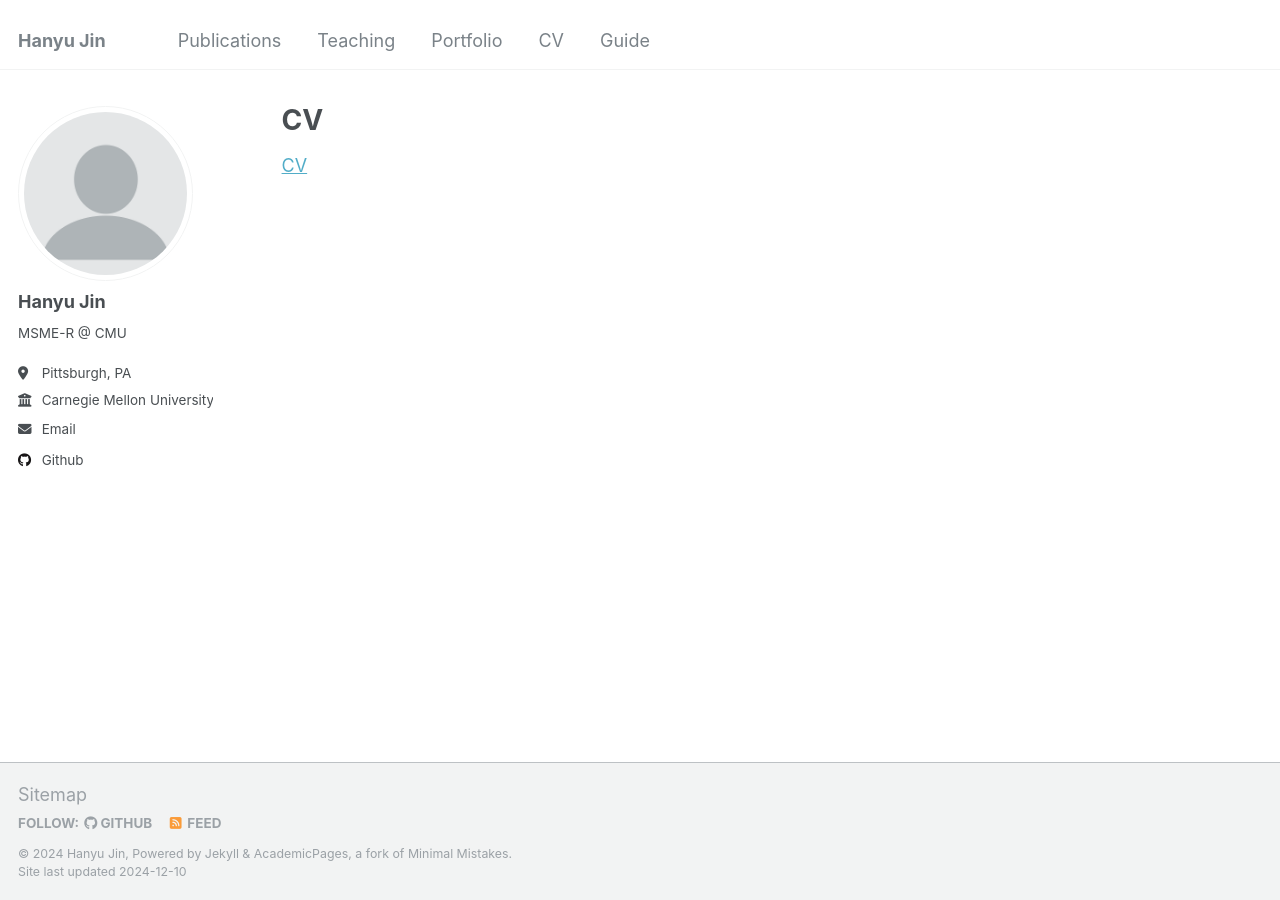
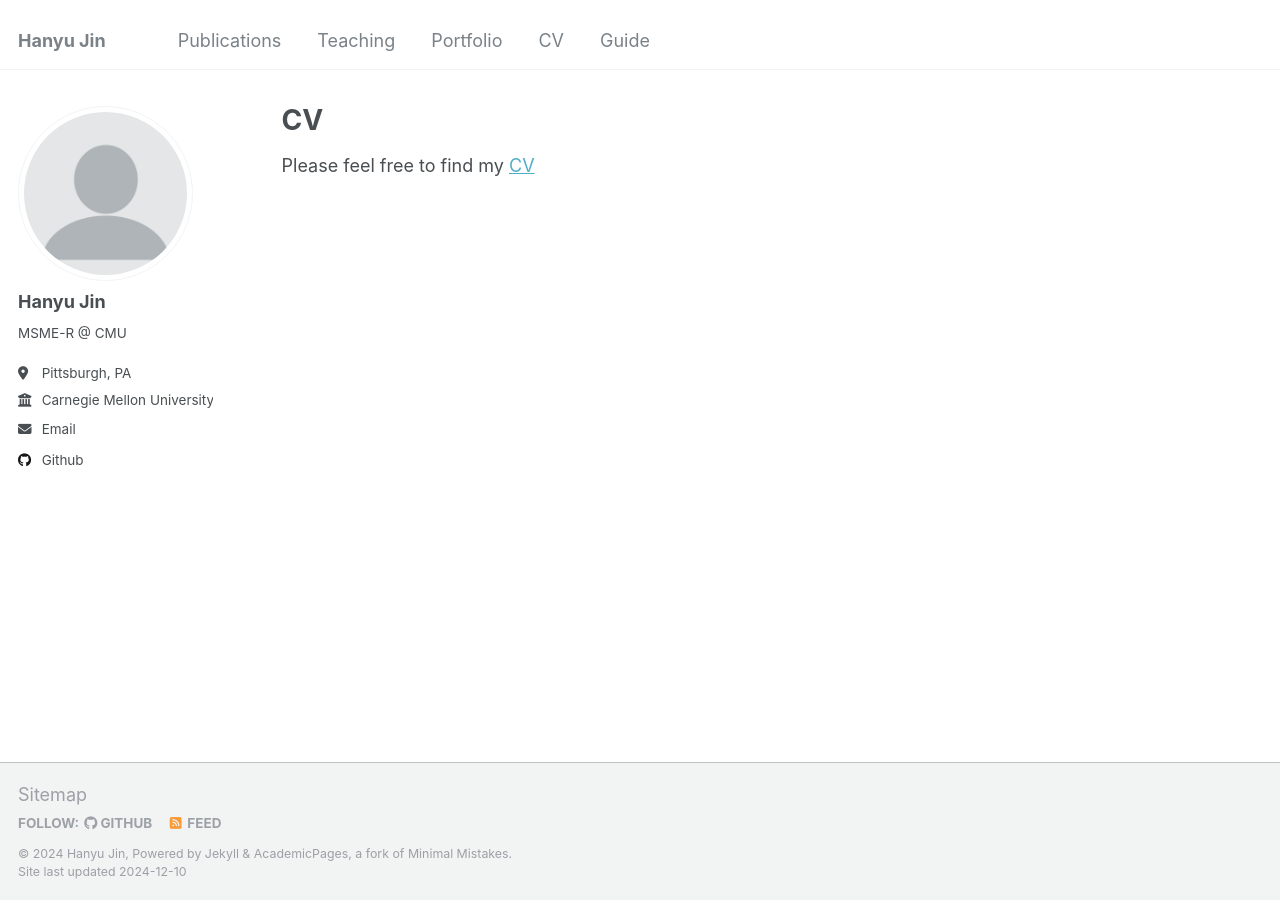
Before and after one commit to hanyujin02/hanyujin02.github.io, a Jekyll site: the page built from _pages/cv.md, in a window 1280 px wide. Built offline with Jekyll 4.4.1, drawn with Linux system fonts in a browser that asks for light colours.

Commit message:
modified:   _pages/cv.md

```diff
--- a/_pages/cv.md
+++ b/_pages/cv.md
@@ -8,7 +8,7 @@ redirect_from:
 # link: "https://hanyujin02.github.io/files/Hanyu_Jin_CV.pdf"
 ---
 <!-- <meta http-equiv=“refresh” content=“0; url=../files/Resume_qianqiay.pdf”> -->
-[CV](https://hanyujin02.github.io/files/Hanyu_Jin_CV.pdf)
+Please feel free to find my [CV](https://hanyujin02.github.io/files/Hanyu_Jin_CV.pdf)
 
 <!--
 {% include base_path %}
```
